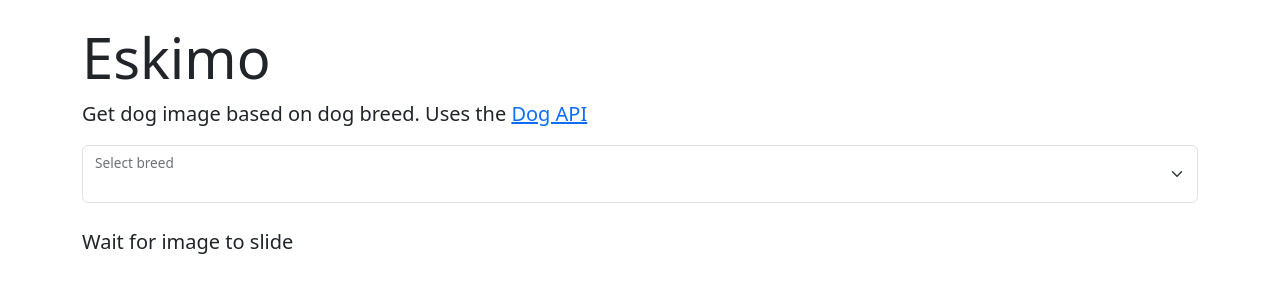
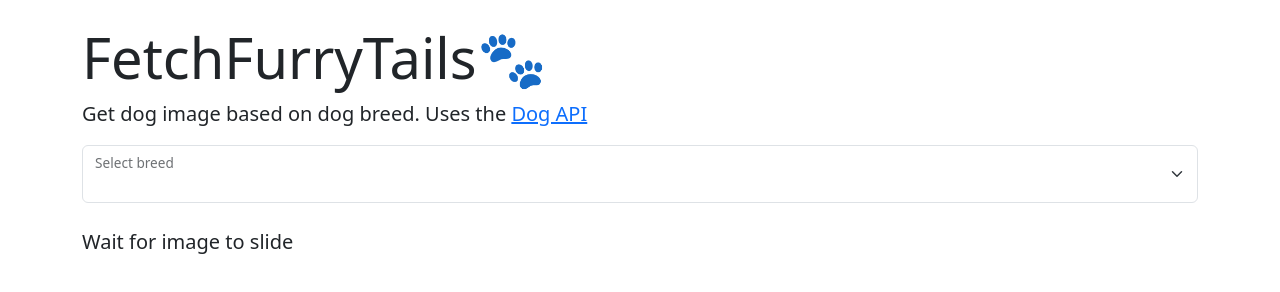
Before and after one commit to DevSl20/14-10-2024-ESKIMO, a website built with Vite: page index.html in a window 1280 px wide. Built offline with nearby package versions, Linux system fonts and the light colour scheme; no server answers.

Commit message:
save title

```diff
--- a/index.html
+++ b/index.html
@@ -4,7 +4,7 @@
     <meta charset="UTF-8" />
     <link rel="icon" type="image/svg+xml" href="/vite.svg" />
     <meta name="viewport" content="width=device-width, initial-scale=1.0" />
-    <title>Eskimo</title>
+    <title>FetchFurryTails🐾</title>
 
     <!-- Bootstrap -->
     <link
@@ -16,7 +16,7 @@
   </head>
   <body>
     <main class="container mt-4">
-      <h1 class="display-4">Eskimo</h1>
+      <h1 class="display-4">FetchFurryTails🐾</h1>
       <p class="lead">
         Get dog image based on dog breed. Uses the
         <a href="https://dog.ceo/dog-api/" target="_blank">Dog API</a>
```
